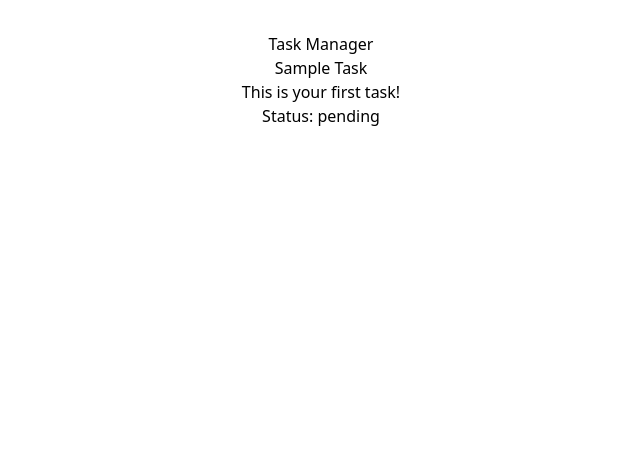
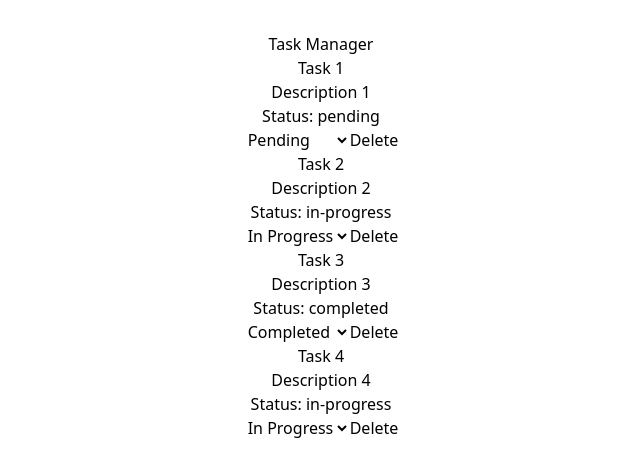
Before and after one commit to millan-figueroa-pscoursework/sba9-react-dashboard-application, a React (Vite) app: page / in a window 1280 px wide. Shown: the top 476 px of the page, without its empty margins (319-959 px from the left). Built offline with nearby package versions, Linux system fonts and the light colour scheme.

Commit message:
Adds functionality to functions and adds more dummy tasks in App.tsx, add TaskItemProps and TaskFilterProps to types.ts, move TaskList logic into TaskItem.tsx, implements TaskItem component in TaskList, removes unecessary elements.

```diff
--- a/src/App.tsx
+++ b/src/App.tsx
@@ -6,20 +6,51 @@ function App() {
   const [tasks, setTasks] = useState<Task[]>([
     {
       id: "1",
-      title: "Sample Task",
-      description: "This is your first task!",
+      title: "Task 1",
+      description: "Description 1",
       status: "pending",
+      priority: "low",
+      dueDate: "2023-12-31",
+    },
+    {
+      id: "2",
+      title: "Task 2",
+      description: "Description 2",
+      status: "in-progress",
       priority: "medium",
-      dueDate: "2025-11-15",
+      dueDate: "2024-01-01",
+    },
+    {
+      id: "3",
+      title: "Task 3",
+      description: "Description 3",
+      status: "completed",
+      priority: "high",
+      dueDate: "2024-01-02",
+    },
+    {
+      id: "4",
+      title: "Task 4",
+      description: "Description 4",
+      status: "in-progress",
+      priority: "high",
+      dueDate: "2024-01-06",
     },
   ]);
 
-  const handleStatusChange = () => {
-    return "status changed!";
+  const handleStatusChange = (taskId: string, newStatus: TaskStatus) => {
+    setTasks((prev) =>
+      // map over previous tasks
+      prev.map((task) =>
+        //if the current task id matches the taskId we’re updating, return a new obj spreads all  old props but overwrites status w new val
+        task.id === taskId ? { ...task, status: newStatus } : task
+      )
+    );
   };
 
-  const handleDelete = () => {
-    return "deleted!";
+  // filters thru array, keeps only tasks whose id does not match passedin taskId
+  const handleDelete = (taskId: string) => {
+    setTasks((prev) => prev.filter((task) => task.id !== taskId));
   };
 
   return (
--- a/src/components/TaskList/TaskItem.tsx
+++ b/src/components/TaskList/TaskItem.tsx
@@ -0,0 +1,32 @@
+import type { TaskStatus, TaskItemProps } from "../../types";
+
+export default function TaskItem({
+  task,
+  onStatusChange,
+  onDelete,
+}: TaskItemProps) {
+  return (
+    <li key={task.id}>
+      <div>
+        <h3>{task.title}</h3>
+        <p>{task.description}</p>
+        <p>Status: {task.status}</p>
+      </div>
+
+      <div>
+        <select
+          value={task.status}
+          onChange={(e) =>
+            onStatusChange(task.id, e.target.value as TaskStatus)
+          }
+        >
+          <option value="pending">Pending</option>
+          <option value="in-progress">In Progress</option>
+          <option value="completed">Completed</option>
+        </select>
+
+        <button onClick={() => onDelete(task.id)}>Delete</button>
+      </div>
+    </li>
+  );
+}
--- a/src/components/TaskList/TaskList.tsx
+++ b/src/components/TaskList/TaskList.tsx
@@ -1,6 +1,11 @@
 import type { TaskListProps } from "../../types";
+import TaskItem from "./TaskItem";
 
-export default function TaskList({ tasks }: TaskListProps) {
+export default function TaskList({
+  tasks,
+  onStatusChange,
+  onDelete,
+}: TaskListProps) {
   if (tasks.length === 0) {
     return <div>No tasks yet.</div>;
   }
@@ -8,11 +13,12 @@ export default function TaskList({ tasks }: TaskListProps) {
   return (
     <ul>
       {tasks.map((task) => (
-        <li key={task.id}>
-          <h3>{task.title}</h3>
-          <p>{task.description}</p>
-          <p>Status: {task.status}</p>
-        </li>
+        <TaskItem
+          key={task.id}
+          task={task}
+          onStatusChange={onStatusChange}
+          onDelete={onDelete}
+        />
       ))}
     </ul>
   );
--- a/src/types/index.ts
+++ b/src/types/index.ts
@@ -14,3 +14,16 @@ export interface TaskListProps {
     onStatusChange: (taskId: string, newStatus: TaskStatus) => void;
     onDelete: (taskId: string) => void;
 }
+
+export interface TaskItemProps {
+    task: Task;
+    onStatusChange: (taskId: string, newStatus: TaskStatus) => void;
+    onDelete: (taskId: string) => void;
+}
+
+export interface TaskFilterProps {
+    onFilterChange: (filters: {
+        status?: TaskStatus;
+        priority?: 'low' | 'medium' | 'high';
+    }) => void;
+}
```
